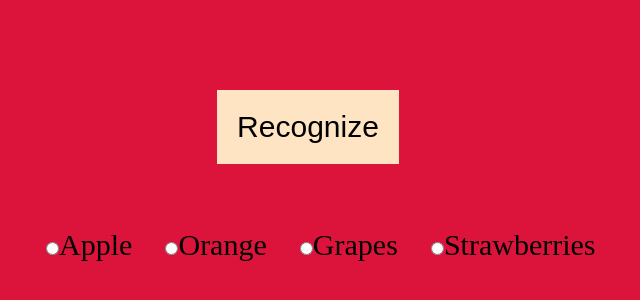
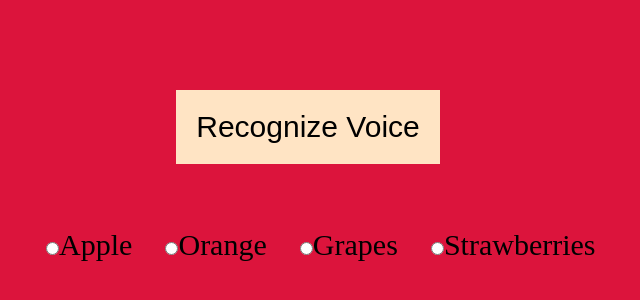
Before and after one commit to D-houo/Voice-recognition-JS, a plain HTML site: page index.html in a window 1280 px wide. Shown: the part 166-466 px from the top of the page, without its empty margins (332-972 px from the left). Drawn offline with Linux system fonts and the light colour scheme.

Commit message:
Update index.html

```diff
--- a/index.html
+++ b/index.html
@@ -5,7 +5,7 @@
         <script src = "index.js"></script>
     </head>
     <body>
-        <button id="button">Recognize</button>
+        <button id="button">Recognize Voice</button>
         <form>
             <input type="radio" id="apple">Apple
             <input type="radio" id="orange">Orange
```
